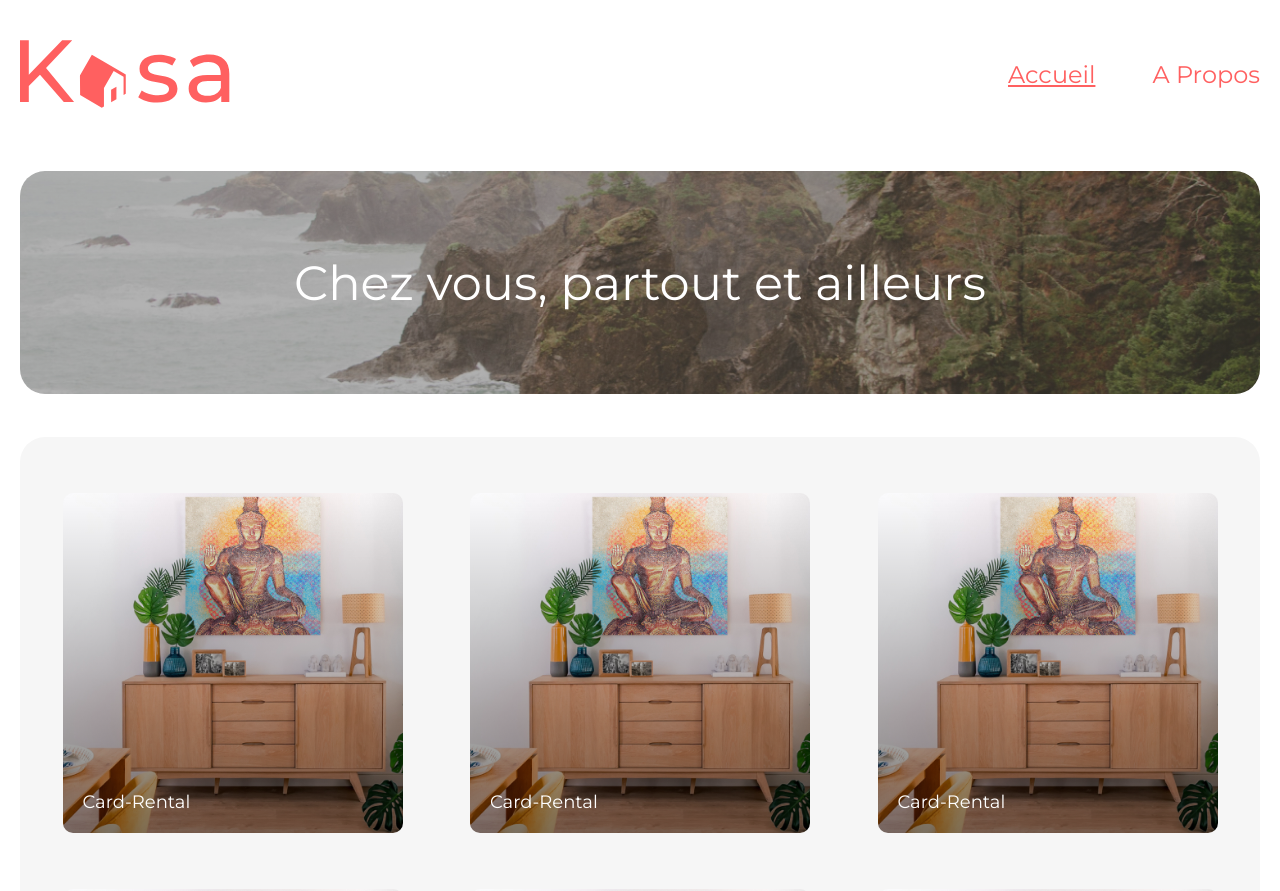
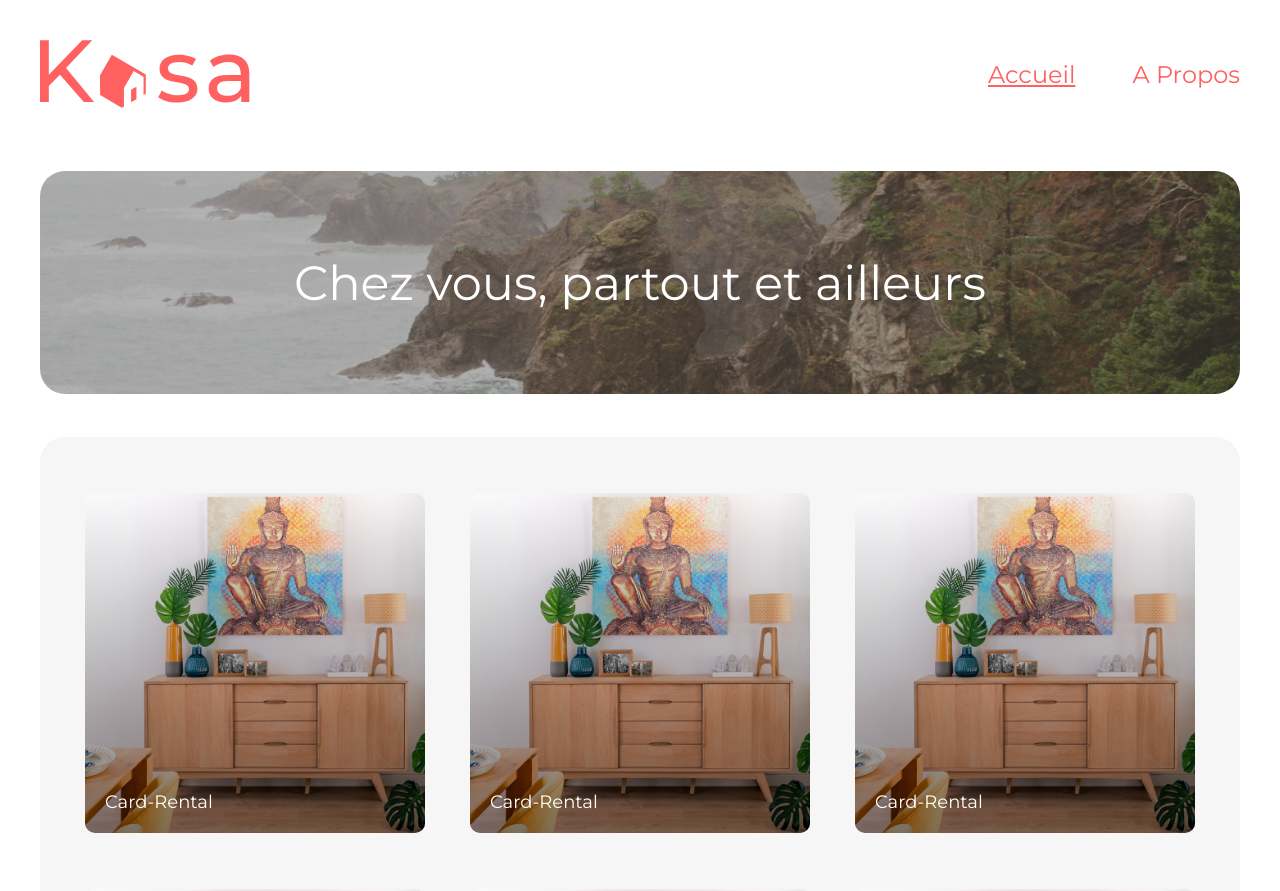
Before and after one commit to timothegonin/timothegonin_11_052022, a React (Create React App) app: page / in a window 1280 px wide. Shown: the top 891 px of the page. Built offline with nearby package versions, Linux system fonts and the light colour scheme.

Commit message:
🐛 fix layout / reponsiv

```diff
--- a/src/components/Banner/index.jsx
+++ b/src/components/Banner/index.jsx
@@ -1,15 +1,22 @@
 import styled from 'styled-components'
 import Background from '../../assets/home-banner.jpg'
 
-const StyledBanner = styled.section`
+const BannerWrapper = styled.section`
   max-width: 124rem;
+  width: 100%;
+  padding: 0 2rem;
+  margin-top: 6.3rem;
+  @media screen and (max-width: 992px) {
+    margin-top: 1.6rem;
+  }
+`
+const BannerBackground = styled.div`
   width: 100%;
   height: 223px;
   border-radius: 2.5rem;
   display: flex;
   justify-content: center;
   align-items: center;
-  margin-top: 6.3rem;
   background-image: linear-gradient(rgba(0, 0, 0, 0.3), rgba(0, 0, 0, 0.3)),
     url(${Background});
   background-position: center;
@@ -24,22 +31,22 @@ const StyledBanner = styled.section`
   @media screen and (max-width: 992px) {
     height: 11.1rem;
     border-radius: 1rem;
-    margin-top: 1.6rem;
     h2 {
       font-weight: 500;
       font-size: 24px;
       line-height: 100%;
-      margin-left: 1.6rem;
-      margin-right: 10.2rem;
+      margin: 0 1.6rem;
     }
   }
 `
 
 const Banner = () => {
   return (
-    <StyledBanner>
-      <h2>Chez vous, partout et ailleurs</h2>
-    </StyledBanner>
+    <BannerWrapper>
+      <BannerBackground>
+        <h2>Chez vous, partout et ailleurs</h2>
+      </BannerBackground>
+    </BannerWrapper>
   )
 }
 export default Banner
--- a/src/components/CardRental/index.jsx
+++ b/src/components/CardRental/index.jsx
@@ -1,28 +1,42 @@
 import styled from 'styled-components'
 import bgTest from '../../assets/bg-card-test.jpg'
-const StyledCardRental = styled.article`
-  background-image: linear-gradient(
-      180deg,
-      rgba(255, 255, 255, 0) 0%,
-      rgba(0, 0, 0, 0.5) 100%
-    ),
-    url(${bgTest});
-  background-position: center;
-  background-repeat: no-repeat;
-  background-size: cover;
+
+const CardRentalWrapper = styled.article`
+  border-radius: 1rem;
+  overflow: hidden;
   height: 34rem;
-  width: 34rem;
-  border-radius: 1rem;
+  width: 100%;
   justify-self: center;
-  display: flex;
+  display: inline-flex;
   align-items: flex-end;
+  position: relative;
   @media screen and (max-width: 786px) {
     height: 25.5rem;
     width: 33.5rem;
   }
+  &:after {
+    content: '';
+    position: absolute;
+    height: 100%;
+    width: 100%;
+    top: 0;
+    left: 0;
+    background: linear-gradient(
+      180deg,
+      rgba(255, 255, 255, 0) 0%,
+      rgba(0, 0, 0, 0.5) 100%
+    );
+  }
 `
-const StyledCardRentalTitle = styled.h3`
-  display: inline-flex;
+const CardRentalImage = styled.img`
+  display: block;
+  height: 100%;
+  width: 100%;
+  object-fit: cover;
+`
+const CardRentalTitle = styled.h3`
+  position: absolute;
+  z-index: 1;
   margin: 2rem;
   color: white;
   font-weight: 500;
@@ -30,9 +44,10 @@ const StyledCardRentalTitle = styled.h3`
 `
 const CardRental = () => {
   return (
-    <StyledCardRental>
-      <StyledCardRentalTitle>Card-Rental</StyledCardRentalTitle>
-    </StyledCardRental>
+    <CardRentalWrapper>
+      <CardRentalImage src={bgTest} />
+      <CardRentalTitle>Card-Rental</CardRentalTitle>
+    </CardRentalWrapper>
   )
 }
 export default CardRental
--- a/src/components/Gallery/index.jsx
+++ b/src/components/Gallery/index.jsx
@@ -1,21 +1,25 @@
 import styled from 'styled-components'
 import colors from '../../utils/style/colors'
 import CardRental from '../CardRental'
-const StyledGallery = styled.main`
+
+const GalleryWrapper = styled.main`
+  margin-top: 4.3rem;
+  padding-right: 2rem;
+  padding-left: 2rem;
+  width: 100%;
+`
+const StyledGallery = styled.div`
   background-color: ${colors.lightGray};
-  width: 100%;
-  height: auto;
+  /* height: auto; */
   border-radius: 2.5rem;
-  margin-top: 4.3rem;
-  padding: 5.6rem 5rem;
+
+  padding: 5.6rem 1rem;
   display: grid;
   grid-template-columns: repeat(auto-fill, 34rem);
   justify-content: space-evenly;
   row-gap: 5.6rem;
-  column-gap: 5rem;
-  @media screen and (max-width: 1436px) {
-    padding: 5.6rem 2.5rem;
-  }
+  column-gap: 1rem;
+
   @media screen and (max-width: 886px) {
     justify-content: space-evenly;
     width: auto;
@@ -29,6 +33,7 @@ const StyledGallery = styled.main`
 
 const Gallery = () => {
   return (
+    <GalleryWrapper>
       <StyledGallery>
         <CardRental />
         <CardRental />
@@ -37,6 +42,7 @@ const Gallery = () => {
         <CardRental />
         <CardRental />
       </StyledGallery>
+    </GalleryWrapper>
   )
 }
 export default Gallery
--- a/src/components/Header/index.jsx
+++ b/src/components/Header/index.jsx
@@ -15,6 +15,8 @@ const StyledHeader = styled.header`
   justify-content: space-between;
   align-items: center;
   margin-top: 4rem;
+  padding-left: 2rem;
+  padding-right: 2rem;
   width: 100%;
   @media screen and (max-width: 576px) {
     margin-top: 2rem;
--- a/src/pages/Error/index.jsx
+++ b/src/pages/Error/index.jsx
@@ -5,6 +5,7 @@ import styled from 'styled-components'
 
 const ErrorWrapper = styled.div`
   text-align: center;
+  padding: 0 2rem;
 `
 
 const StyledErrorImg = styled.img`
```
Lines whose indentation alone changed are shown as unchanged.
